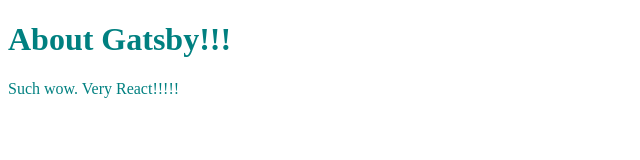
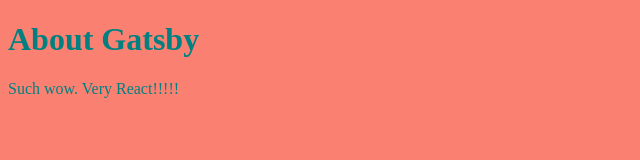
Before and after one commit to andy8radshaw/gatsby-tester, a Gatsby site: page /about in a window 1280 px wide. Shown: the whole page, without its empty margins (0-640 px from the left). Built offline with nearby package versions, Linux system fonts and the light colour scheme; Gatsby itself is replaced by a stand-in of ours.

Commit message:
added sass styling

```diff
--- /dev/null
+++ b/gatsby-browser.js
@@ -0,0 +1 @@
+import './src/styles/global.scss'
--- a/gatsby-config.js
+++ b/gatsby-config.js
@@ -6,5 +6,7 @@
 
 module.exports = {
   /* Your site config here */
-  plugins: [],
+  plugins: [
+    'gatsby-plugin-sass'
+  ],
 }
--- a/package.json
+++ b/package.json
@@ -15,6 +15,8 @@
   },
   "dependencies": {
     "gatsby": "^2.24.50",
+    "gatsby-plugin-sass": "^2.3.12",
+    "node-sass": "^4.14.1",
     "react": "^16.12.0",
     "react-dom": "^16.12.0"
   },
--- a/src/pages/about.js
+++ b/src/pages/about.js
@@ -7,7 +7,7 @@
   return (
     <div style={{ color: `teal` }}>
       <Header
-        headerText = "About Gatsby!!!"
+        headerText = "About Gatsby"
       />
       <p>Such wow. Very React!!!!!</p>
     </div>
--- a/src/pages/index.js
+++ b/src/pages/index.js
@@ -1,10 +1,12 @@
 import React from "react"
 import Header from '../components/header'
+import { Link } from "gatsby"
 
 function Home() {
   return (
     <div>
       <Header />
+      <Link to="/about/">About</Link>
       <h1>Hello there!</h1>
       <p>Nice to see you</p>
     </div>
--- /dev/null
+++ b/src/styles/global.scss
@@ -0,0 +1,4 @@
+html {
+  color: red;
+  background-color: salmon;
+}
```
Also changed, not shown: 1 other file.
